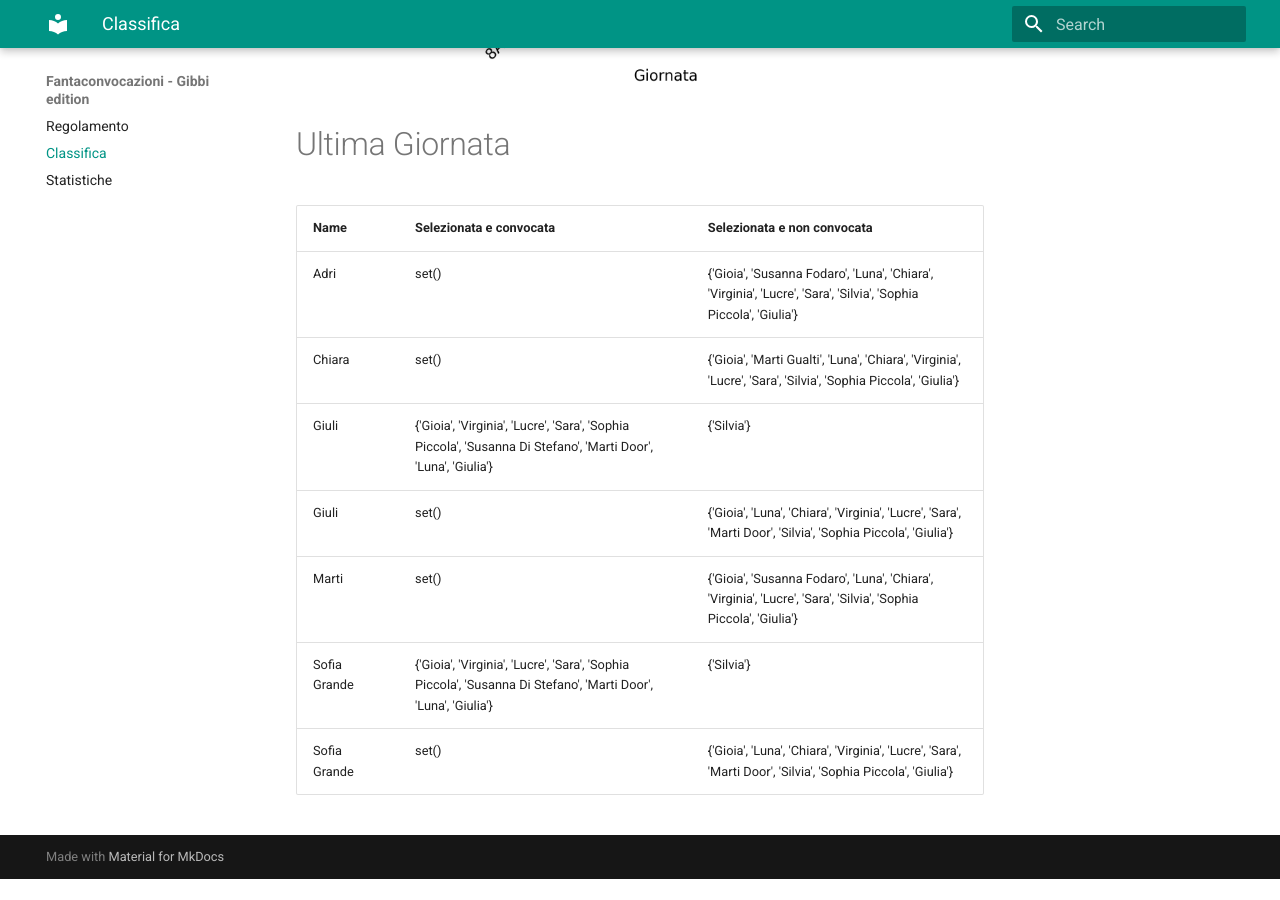
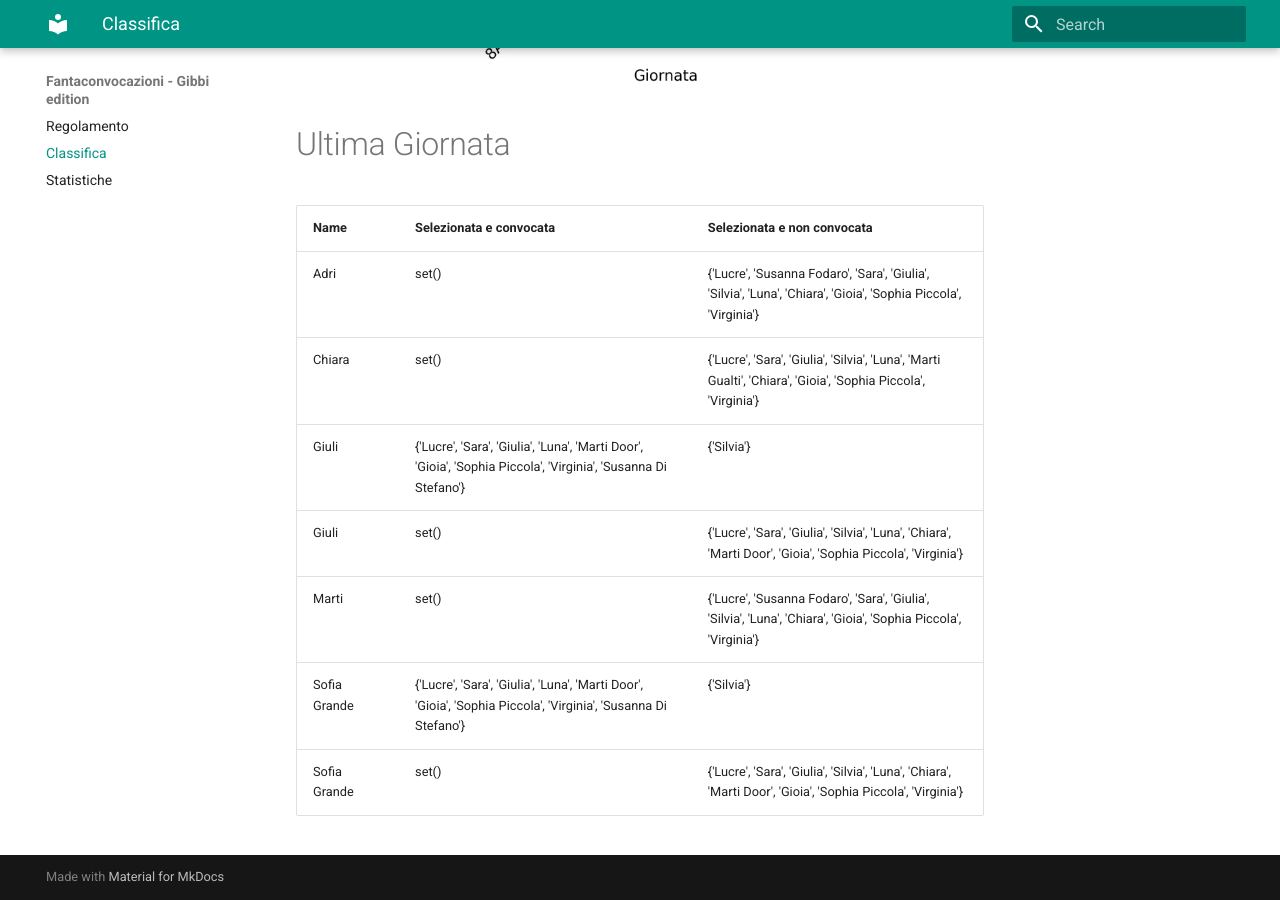
Before and after one commit to martinig94/fantagibbi, an MkDocs documentation site: the page built from docs/Classifica.md, in a window 1280 px wide and 900 px high, scrolled down 1024 px. Built offline with MkDocs 1.6.1 and Material for MkDocs 9.7.7, drawn with Linux system fonts in a browser that asks for light colours; before the commit the page ends 1903 px from its top, so only the background shows below that.

Commit message:
Auto-update from main.py

```diff
--- a/docs/Classifica.md
+++ b/docs/Classifica.md
@@ -18,11 +18,11 @@
 <!-- START_TABLE CORRECT -->
 | Name         | Selezionata e convocata                                                                                        | Selezionata e non convocata                                                                                      |
 |:-------------|:---------------------------------------------------------------------------------------------------------------|:-----------------------------------------------------------------------------------------------------------------|
-| Adri         | set()                                                                                                          | {'Gioia', 'Susanna Fodaro', 'Luna', 'Chiara', 'Virginia', 'Lucre', 'Sara', 'Silvia', 'Sophia Piccola', 'Giulia'} |
-| Chiara       | set()                                                                                                          | {'Gioia', 'Marti Gualti', 'Luna', 'Chiara', 'Virginia', 'Lucre', 'Sara', 'Silvia', 'Sophia Piccola', 'Giulia'}   |
-| Giuli        | {'Gioia', 'Virginia', 'Lucre', 'Sara', 'Sophia Piccola', 'Susanna Di Stefano', 'Marti Door', 'Luna', 'Giulia'} | {'Silvia'}                                                                                                       |
-| Giuli        | set()                                                                                                          | {'Gioia', 'Luna', 'Chiara', 'Virginia', 'Lucre', 'Sara', 'Marti Door', 'Silvia', 'Sophia Piccola', 'Giulia'}     |
-| Marti        | set()                                                                                                          | {'Gioia', 'Susanna Fodaro', 'Luna', 'Chiara', 'Virginia', 'Lucre', 'Sara', 'Silvia', 'Sophia Piccola', 'Giulia'} |
-| Sofia Grande | {'Gioia', 'Virginia', 'Lucre', 'Sara', 'Sophia Piccola', 'Susanna Di Stefano', 'Marti Door', 'Luna', 'Giulia'} | {'Silvia'}                                                                                                       |
-| Sofia Grande | set()                                                                                                          | {'Gioia', 'Luna', 'Chiara', 'Virginia', 'Lucre', 'Sara', 'Marti Door', 'Silvia', 'Sophia Piccola', 'Giulia'}     |
+| Adri         | set()                                                                                                          | {'Lucre', 'Susanna Fodaro', 'Sara', 'Giulia', 'Silvia', 'Luna', 'Chiara', 'Gioia', 'Sophia Piccola', 'Virginia'} |
+| Chiara       | set()                                                                                                          | {'Lucre', 'Sara', 'Giulia', 'Silvia', 'Luna', 'Marti Gualti', 'Chiara', 'Gioia', 'Sophia Piccola', 'Virginia'}   |
+| Giuli        | {'Lucre', 'Sara', 'Giulia', 'Luna', 'Marti Door', 'Gioia', 'Sophia Piccola', 'Virginia', 'Susanna Di Stefano'} | {'Silvia'}                                                                                                       |
+| Giuli        | set()                                                                                                          | {'Lucre', 'Sara', 'Giulia', 'Silvia', 'Luna', 'Chiara', 'Marti Door', 'Gioia', 'Sophia Piccola', 'Virginia'}     |
+| Marti        | set()                                                                                                          | {'Lucre', 'Susanna Fodaro', 'Sara', 'Giulia', 'Silvia', 'Luna', 'Chiara', 'Gioia', 'Sophia Piccola', 'Virginia'} |
+| Sofia Grande | {'Lucre', 'Sara', 'Giulia', 'Luna', 'Marti Door', 'Gioia', 'Sophia Piccola', 'Virginia', 'Susanna Di Stefano'} | {'Silvia'}                                                                                                       |
+| Sofia Grande | set()                                                                                                          | {'Lucre', 'Sara', 'Giulia', 'Silvia', 'Luna', 'Chiara', 'Marti Door', 'Gioia', 'Sophia Piccola', 'Virginia'}     |
 <!-- END_TABLE CORRECT -->
```
